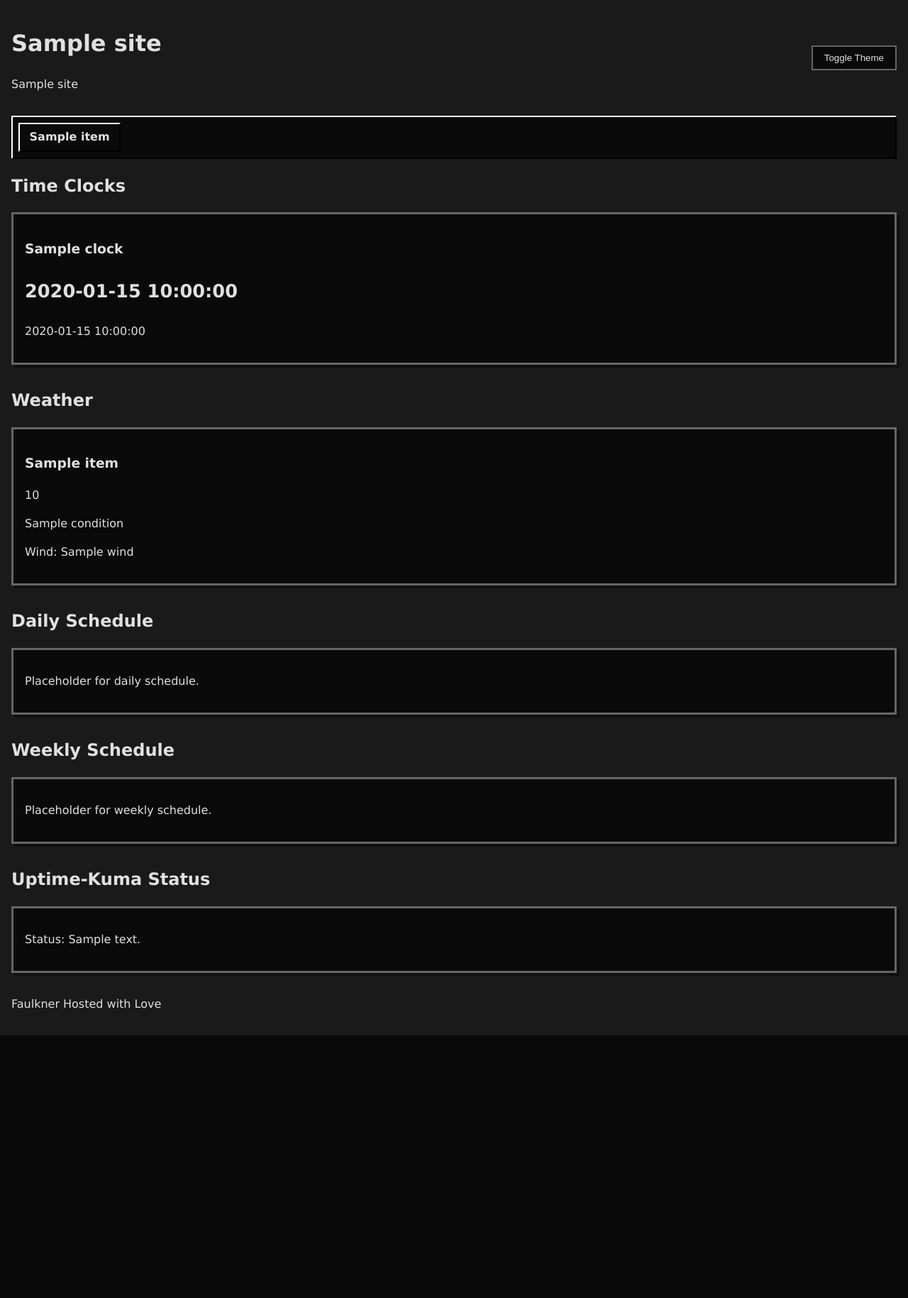
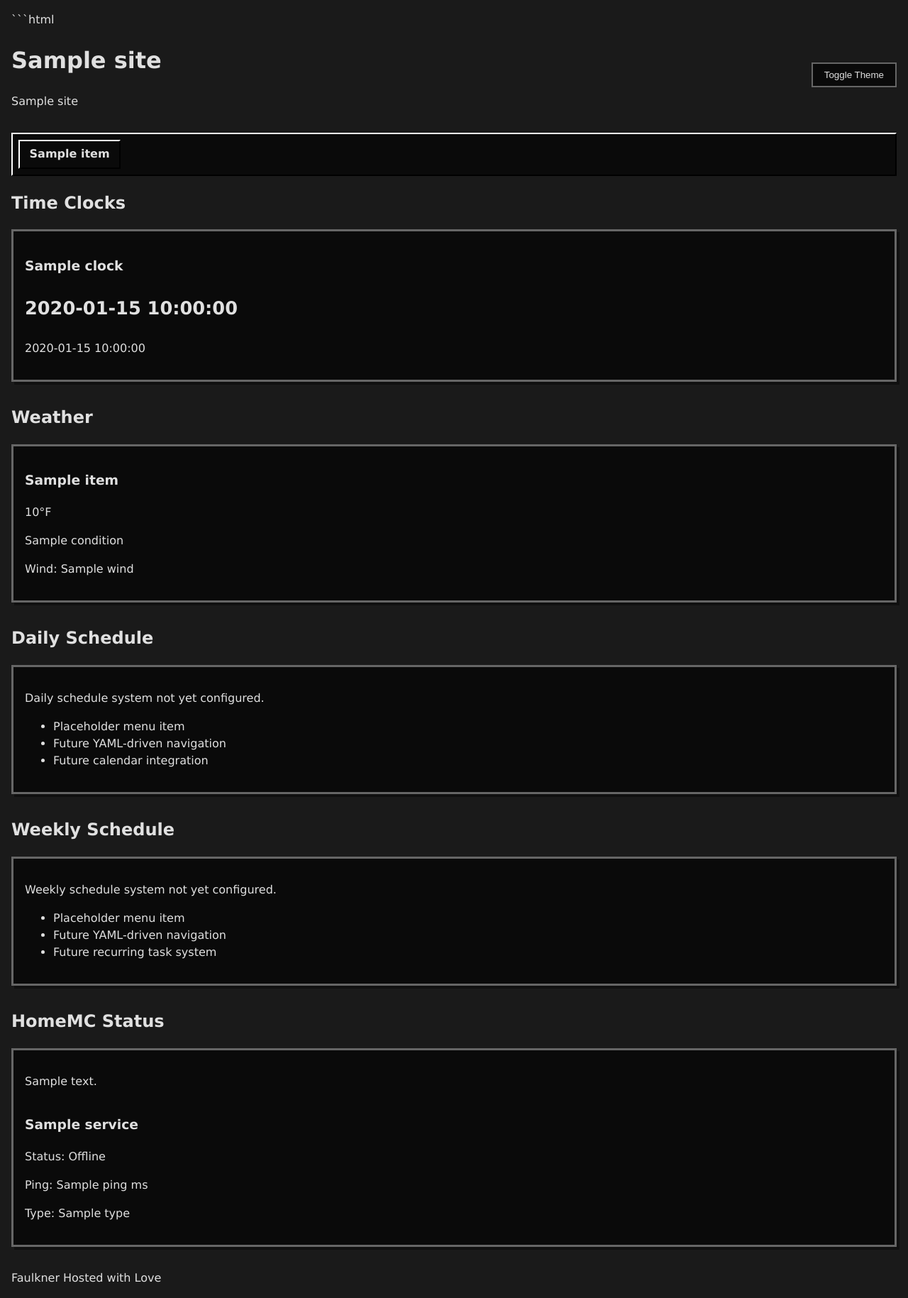
Before and after one commit to GoobyFRS/GoobsHomePage, a Flask app: template templates/index.html in a window 1280 px wide. Shown: the whole page at 71% size. Before the commit the page ends 1459 px from the top, so only its background shows below. Run offline with Flask 3, Linux system fonts and the light colour scheme; the template is opened without the code that fills it: most values are stand-ins (such as "Sample title", 1, 10 or a date in 2020).

Commit message:
uptime break

````diff
--- a/app.py
+++ b/app.py
@@ -1,32 +1,19 @@
+import requests
+import yaml
+
 from datetime import datetime
 from zoneinfo import ZoneInfo
 
-import os
-
-import requests
-import yaml
-
-from dotenv import load_dotenv
 from flask import Flask, render_template
 
 from services.weather import fetch_weather
-
-
-# =========================================================
-# LOAD ENVIRONMENT VARIABLES
-# =========================================================
-
-load_dotenv()
-
-UPTIME_KEY = os.getenv("UPTIME_KEY")
-
+from services.uptime import fetch_uptime_status
 
 # =========================================================
 # FLASK APP
 # =========================================================
 
 app = Flask(__name__)
-
 
 # =========================================================
 # YAML LOADERS
--- a/templates/index.html
+++ b/templates/index.html
@@ -1,65 +1,224 @@
+```html
 {% extends "base.html" %}
 
 {% block content %}
-<section id="clocks" aria-labelledby="clocks-heading">
-    <h2 id="clocks-heading">Time Clocks</h2>
+
+<!-- ===================================================== -->
+<!-- CLOCKS -->
+<!-- ===================================================== -->
+
+<section
+    id="clocks"
+    aria-labelledby="clocks-heading"
+>
+    <h2 id="clocks-heading">
+        Time Clocks
+    </h2>
 
     <div class="card-grid">
         {% for clock in clocks %}
         <article class="panel-card">
-            <h3>{{ clock.label }}</h3>
-            <p class="clock-time">{{ clock.time }}</p>
-            <p>{{ clock.date }}</p>
+
+            <h3>
+                {{ clock.label }}
+            </h3>
+
+            <p class="clock-time">
+                {{ clock.time }}
+            </p>
+
+            <p>
+                {{ clock.date }}
+            </p>
+
         </article>
         {% endfor %}
     </div>
 </section>
 
-<section id="weather" aria-labelledby="weather-heading">
-    <h2 id="weather-heading">Weather</h2>
+<!-- ===================================================== -->
+<!-- WEATHER -->
+<!-- ===================================================== -->
+
+<section
+    id="weather"
+    aria-labelledby="weather-heading"
+>
+    <h2 id="weather-heading">
+        Weather
+    </h2>
 
     <div class="card-grid">
         {% for item in weather_data %}
         <article class="panel-card">
-            <h3>{{ item.label }}</h3>
-            <p>{{ item.temperature }}</p>
-            <p>{{ item.condition }}</p>
-            <p>Wind: {{ item.wind }}</p>
+
+            <h3>
+                {{ item.label }}
+            </h3>
+
+            <p class="weather-temp">
+                {{ item.temperature }}°F
+            </p>
+
+            <p>
+                {{ item.condition }}
+            </p>
+
+            <p>
+                Wind: {{ item.wind }}
+            </p>
+
         </article>
         {% endfor %}
     </div>
 </section>
 
+<!-- ===================================================== -->
+<!-- DAILY SCHEDULE -->
+<!-- ===================================================== -->
+
 <section
     id="daily-schedule"
     aria-labelledby="daily-schedule-heading"
 >
-    <h2 id="daily-schedule-heading">Daily Schedule</h2>
+    <h2 id="daily-schedule-heading">
+        Daily Schedule
+    </h2>
 
     <div class="panel-card">
-        <p>Placeholder for daily schedule.</p>
+
+        <p>
+            Daily schedule system not yet configured.
+        </p>
+
+        <nav
+            aria-label="Daily schedule navigation"
+        >
+            <ul>
+                <li>
+                    Placeholder menu item
+                </li>
+
+                <li>
+                    Future YAML-driven navigation
+                </li>
+
+                <li>
+                    Future calendar integration
+                </li>
+            </ul>
+        </nav>
+
     </div>
 </section>
+
+<!-- ===================================================== -->
+<!-- WEEKLY SCHEDULE -->
+<!-- ===================================================== -->
 
 <section
     id="weekly-schedule"
     aria-labelledby="weekly-schedule-heading"
 >
-    <h2 id="weekly-schedule-heading">Weekly Schedule</h2>
+    <h2 id="weekly-schedule-heading">
+        Weekly Schedule
+    </h2>
 
     <div class="panel-card">
-        <p>Placeholder for weekly schedule.</p>
+
+        <p>
+            Weekly schedule system not yet configured.
+        </p>
+
+        <nav
+            aria-label="Weekly schedule navigation"
+        >
+            <ul>
+                <li>
+                    Placeholder menu item
+                </li>
+
+                <li>
+                    Future YAML-driven navigation
+                </li>
+
+                <li>
+                    Future recurring task system
+                </li>
+            </ul>
+        </nav>
+
     </div>
 </section>
 
+<!-- ===================================================== -->
+<!-- UPTIME-KUMA -->
+<!-- ===================================================== -->
+
 <section
-    id="uptime_kuma-status"
-    aria-labelledby="uptime_kuma-status-heading"
+    id="homemc-status"
+    aria-labelledby="homemc-status-heading"
 >
-    <h2 id="uptime_kuma-status-heading">Uptime-Kuma Status</h2>
+    <h2 id="homemc-status-heading">
+        HomeMC Status
+    </h2>
 
     <div class="panel-card">
-        <p>Status: {{ uptime_status.message }}</p>
+
+        <p class="uptime-summary">
+            {{ uptime_status.message }}
+        </p>
+
+        {% if uptime_status.services %}
+
+        <div class="card-grid">
+
+            {% for service in uptime_status.services %}
+            <article class="service-card">
+
+                <h3>
+                    {{ service.name }}
+                </h3>
+
+                <p>
+                    Status:
+
+                    {% if service.online %}
+                        <span class="status-online">
+                            Online
+                        </span>
+                    {% else %}
+                        <span class="status-offline">
+                            Offline
+                        </span>
+                    {% endif %}
+                </p>
+
+                {% if service.ping %}
+                <p>
+                    Ping: {{ service.ping }} ms
+                </p>
+                {% endif %}
+
+                <p>
+                    Type: {{ service.type }}
+                </p>
+
+            </article>
+            {% endfor %}
+
+        </div>
+
+        {% else %}
+
+        <p>
+            No services available.
+        </p>
+
+        {% endif %}
+
     </div>
 </section>
+
 {% endblock %}
+```
````
